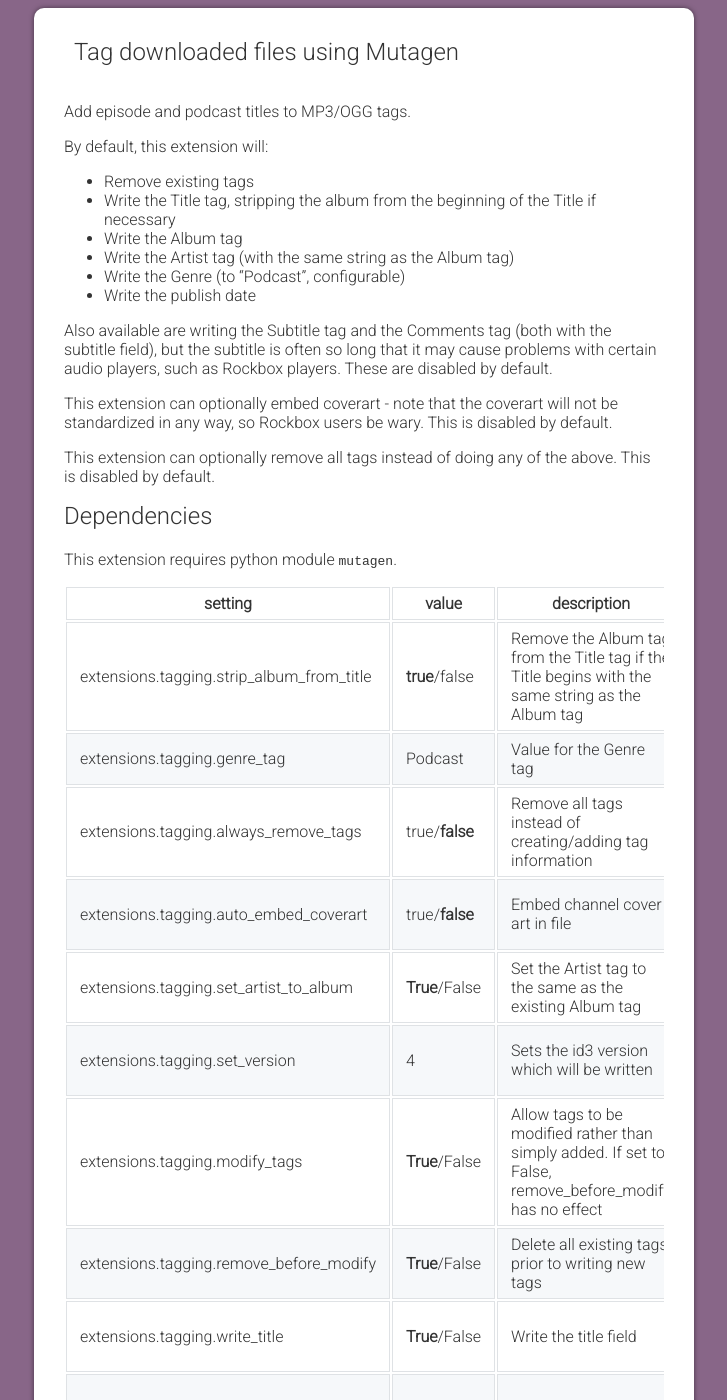
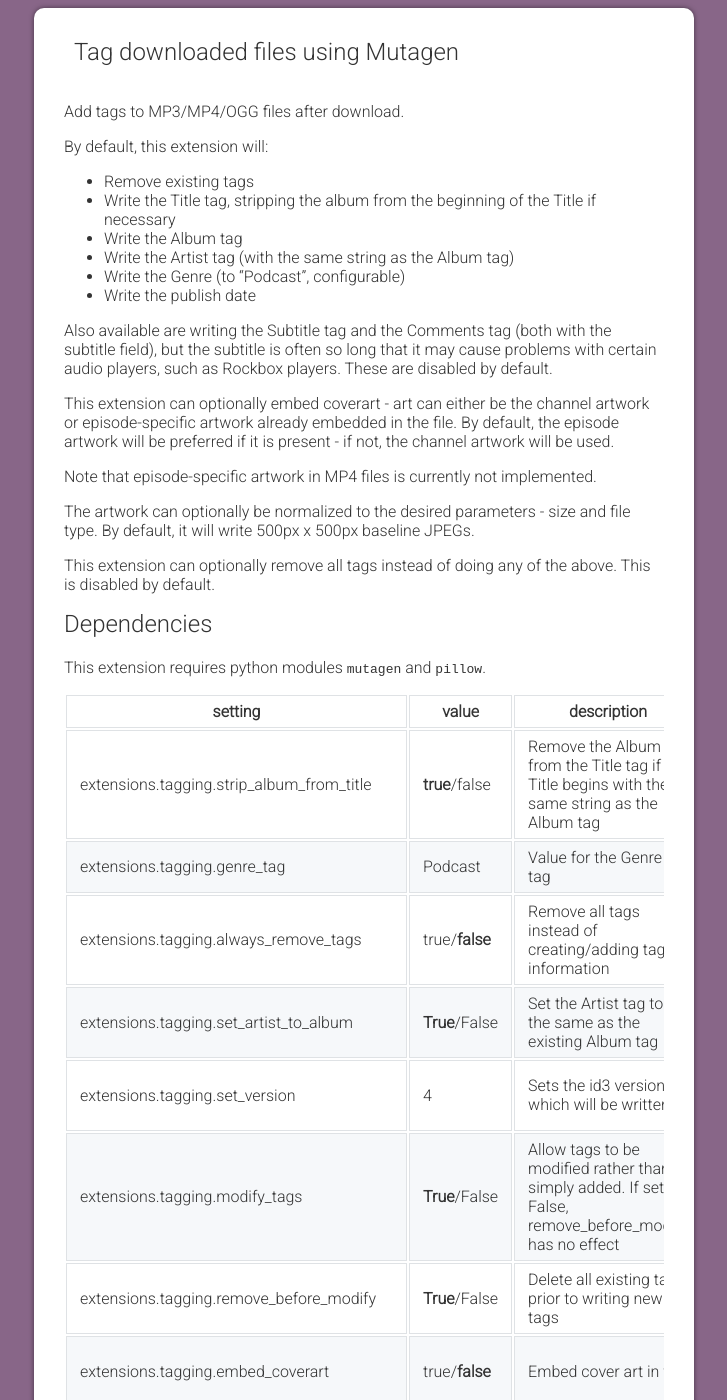
Before and after one commit to gpodder/gpodder.github.io, a Jekyll site: the page built from docs/extensions/tagging.md, in a window 1280 px wide and 1400 px high. Shown: the whole window, without its empty margins (276-1003 px from the left). Built offline with Jekyll 4.4.1, drawn with Linux system fonts in a browser that asks for light colours; our own code applies the rules of GitHub Pages for plain Markdown files; some of the changed text lies outside the part shown.

Commit message:
tagging: coverart updates

```diff
--- a/docs/extensions/tagging.md
+++ b/docs/extensions/tagging.md
@@ -2,7 +2,7 @@
 title: Tag downloaded files using Mutagen
 ---
 
-Add episode and podcast titles to MP3/OGG tags.
+Add tags to MP3/MP4/OGG files after download.
 
 By default, this extension will:
    - Remove existing tags
@@ -16,26 +16,36 @@ Also available are writing the Subtitle tag and the Comments tag (both with the
 subtitle field), but the subtitle is often so long that it may cause problems with
 certain audio players, such as Rockbox players. These are disabled by default.
 
-This extension can optionally embed coverart - note that the coverart will not be
-standardized in any way, so Rockbox users be wary. This is disabled by default.
+This extension can optionally embed coverart - art can either be the channel artwork
+or episode-specific artwork already embedded in the file. By default, the episode
+artwork will be preferred if it is present - if not, the channel artwork will be used.
+
+Note that episode-specific artwork in MP4 files is currently not implemented.
+
+The artwork can optionally be normalized to the desired parameters - size and file type.
+By default, it will write 500px x 500px baseline JPEGs.
 
 This extension can optionally remove all tags instead of doing any of the above.
 This is disabled by default.
 
 ## Dependencies
 
-This extension requires python module `mutagen`.
+This extension requires python modules `mutagen` and `pillow`.
 
 | setting                                      | value      | description                                                                               | version           |
 |----------------------------------------------|------------|-------------------------------------------------------------------------------------------|-------------------|
 | extensions.tagging.strip\_album\_from\_title | **true**/false | Remove the Album tag from the Title tag if the Title begins with the same string as the Album tag | all |
 | extensions.tagging.genre\_tag                | Podcast    | Value for the Genre tag | all |
 | extensions.tagging.always\_remove\_tags      | true/**false** | Remove all tags instead of creating/adding tag information              | 3.5.0 and newer             |
-| extensions.tagging.auto\_embed\_coverart     | true/**false** | Embed channel cover art in file | git master branch |
 | extensions.tagging.set\_artist\_to\_album    | **True**/False | Set the Artist tag to the same as the existing Album tag | git master branch |
 | extensions.tagging.set\_version              | 4              | Sets the id3 version which will be written | git master branch |
 | extensions.tagging.modify\_tags              | **True**/False | Allow tags to be modified rather than simply added. If set to False, remove\_before\_modify has no effect | git master branch |
 | extensions.tagging.remove\_before\_modify    | **True**/False | Delete all existing tags prior to writing new tags | git master branch |
+| extensions.tagging.embed\_coverart           | true/**false** | Embed cover art in file | git master branch |
+| extensions.tagging.prefer\_channel\_coverart | true/**false** | Prefer embedding the channel coverart if available over the episode coverart | git master branch |
+| extensions.tagging.normalize\_coverart       | **true**/false | Normalize the coverart to the desired size and file type before embedding it | git master branch |
+| extensions.tagging.episode\_coverart\_size   | 500            | Desired size (in pixels) of coverart. Only used if normalize\_coverart is True | git master branch |
+| extensions.tagging.episode\_coverart\_filetype | 0 (JPEG)     | Desired filetype of coverart. integer value, maps to 0=JPEG, 1=PNG. Only used if normalize\_coverart is True | git master branch |
 | extensions.tagging.write\_title              | **True**/False | Write the title field | git master branch |
 | extensions.tagging.write\_album              | **True**/False | Write the album field | git master branch |
 | extensions.tagging.write\_subtitle           | True/**False** | Write the subtitle field | git master branch |
```
